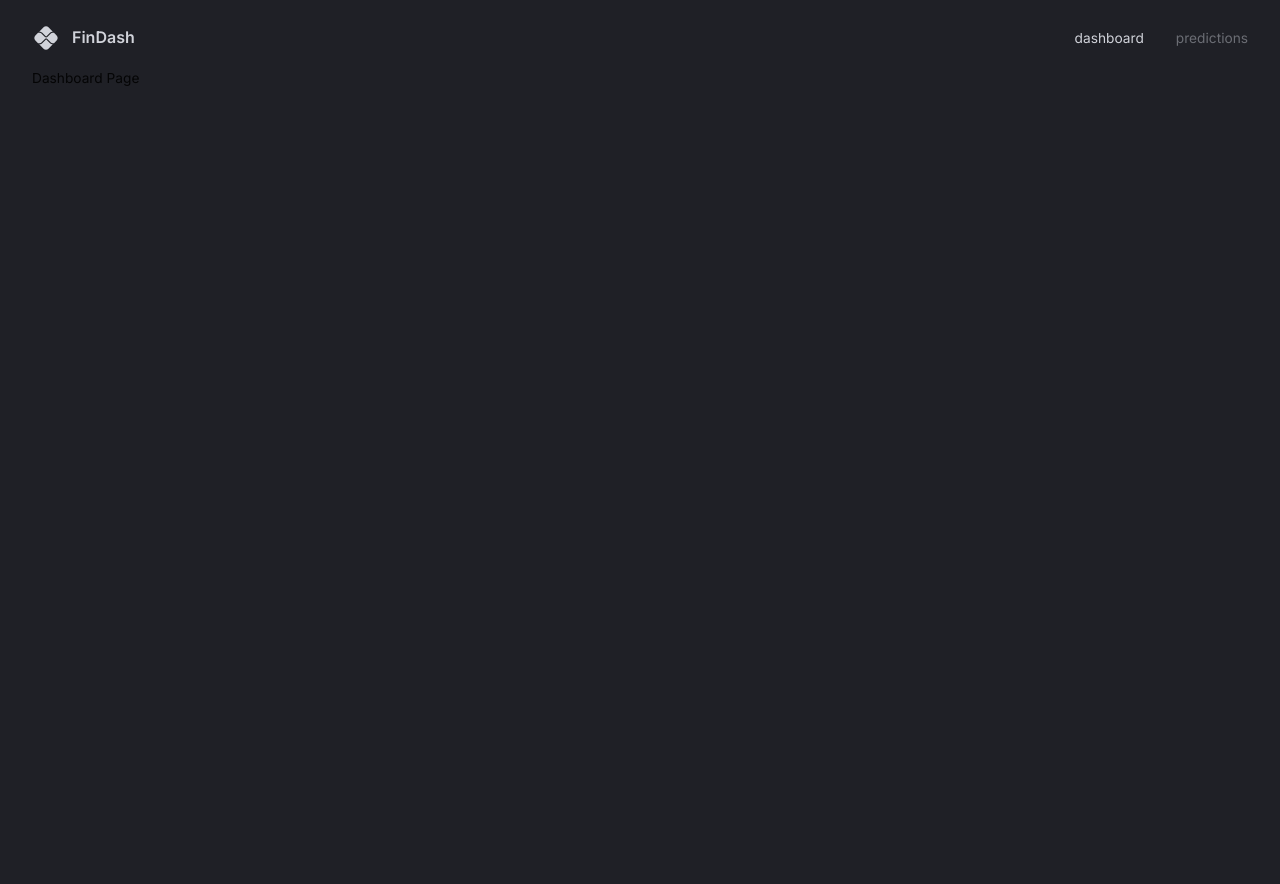
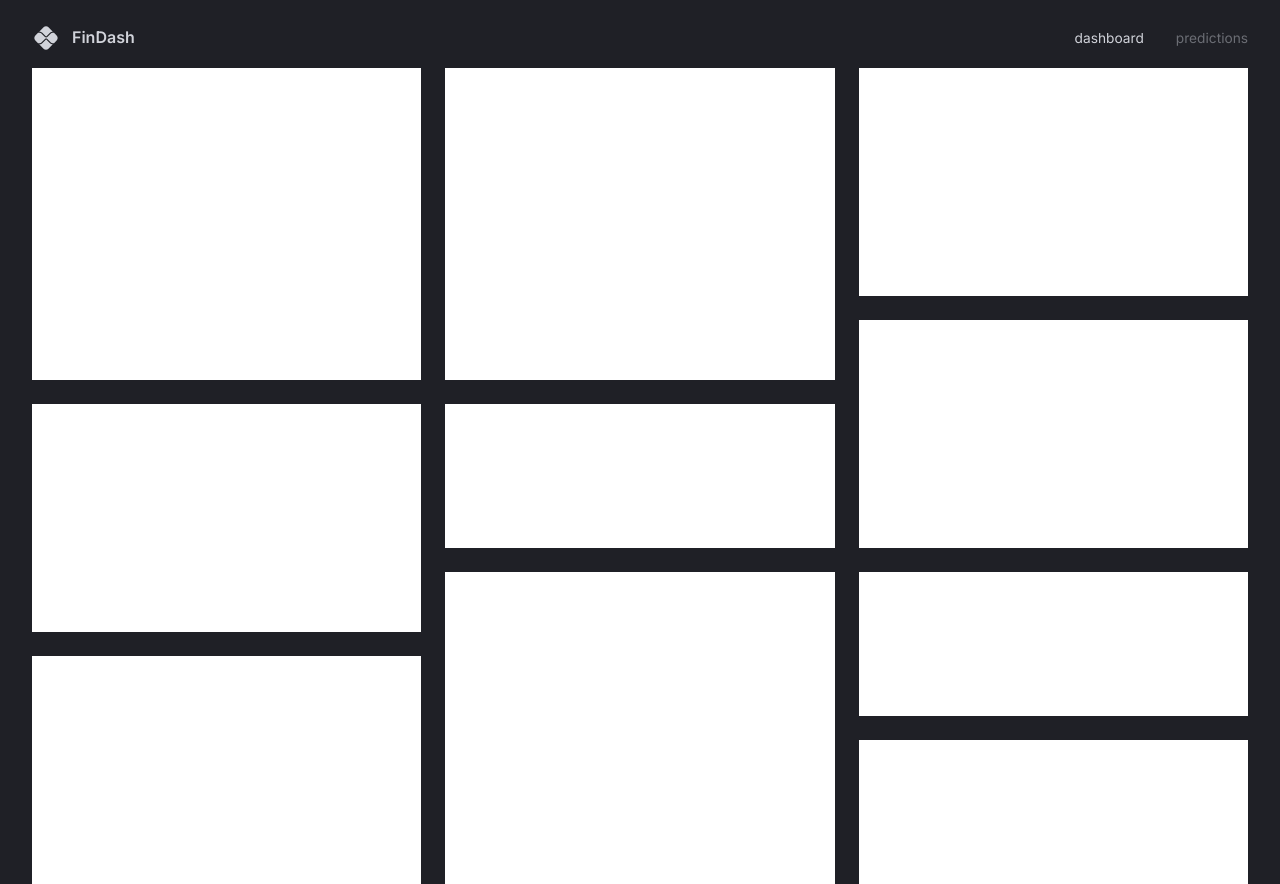
Before and after one commit to ShadowMonarch9871/FinDash, a React (Vite) app in the folder client/: page / in a window 1280 px wide. Before the commit the page ends 800 px from the top, so only its background shows below. Built offline with nearby package versions, Linux system fonts and the light colour scheme.

Commit message:
dashboard somewhat done

```diff
--- a/client/src/App.tsx
+++ b/client/src/App.tsx
@@ -4,6 +4,7 @@ import { themeSettings } from "./theme";
 import { Box, CssBaseline } from "@mui/material";
 import { BrowserRouter, Route, Routes } from "react-router-dom";
 import Navbar from "@/scenes/navbar"
+import Dashboard from "./scenes/dashboard";
 
 function App() {
   const theme = useMemo(() => createTheme(themeSettings), []);
@@ -15,7 +16,7 @@ function App() {
           <Box width="100%" height="100%" padding="1rem 2rem 4rem 2rem">
             <Navbar/>
             <Routes>
-              <Route path="/" element={<div>Dashboard Page</div>} />
+              <Route path="/" element={<Dashboard/>} />
               <Route
                 path="/predictions"
                 element={<div>Predictions Page</div>}
--- /dev/null
+++ b/client/src/scenes/dashboard/index.tsx
@@ -0,0 +1,77 @@
+import { Box, useMediaQuery, useTheme } from '@mui/material'
+
+
+type Props = {}
+
+const gridTemplateLargeScreens=`
+"a b c"
+"a b c"
+"a b c"
+"a b f"
+"d e f"
+"d e f"
+"d h i"
+"g h i"
+"g h j"
+"g h j"
+`
+const gridTemplateSmallScreens=`
+"a"
+"a"
+"a"
+"a"
+"b"
+"b"
+"b"
+"b"
+"c"
+"c"
+"d"
+"d"
+"e"
+"e"
+"f"
+"f"
+"f"
+"g"
+"g"
+"g"
+"h"
+"h"
+"h"
+"i"
+"i"
+"j"
+"j"
+`
+const Dashboard = (props: Props) => {
+  const isAboveMediumScreen=useMediaQuery("(min-width:1200px)")
+    const{palette}=useTheme();
+  return (
+    <Box width="100%"height="100%" display="grid" gap="1.5rem" sx={
+      isAboveMediumScreen?{
+        gridTemplateColumns:"repeat(3,minmax(370px,1fr))",
+        gridTemplateRows:"repeat(10,minmax(60px,1fr))",
+        gridTemplateAreas:gridTemplateLargeScreens
+    }:{
+      gridTemplateAreas:gridTemplateSmallScreens,
+      gridAutoColumns:"1fr",
+      gridAutoRows:"80px"
+    }}>
+
+   <Box gridArea="a" bgcolor="#fff"></Box>
+   <Box gridArea="b" bgcolor="#fff"></Box>
+   <Box gridArea="c" bgcolor="#fff"></Box>
+   <Box gridArea="d" bgcolor="#fff"></Box>
+   <Box gridArea="e" bgcolor="#fff"></Box>
+   <Box gridArea="f" bgcolor="#fff"></Box>
+   <Box gridArea="g" bgcolor="#fff"></Box>
+   <Box gridArea="h" bgcolor="#fff"></Box>
+   <Box gridArea="i" bgcolor="#fff"></Box>
+   <Box gridArea="j" bgcolor="#fff"></Box>
+
+    </Box>
+  )
+}
+
+export default Dashboard
```
